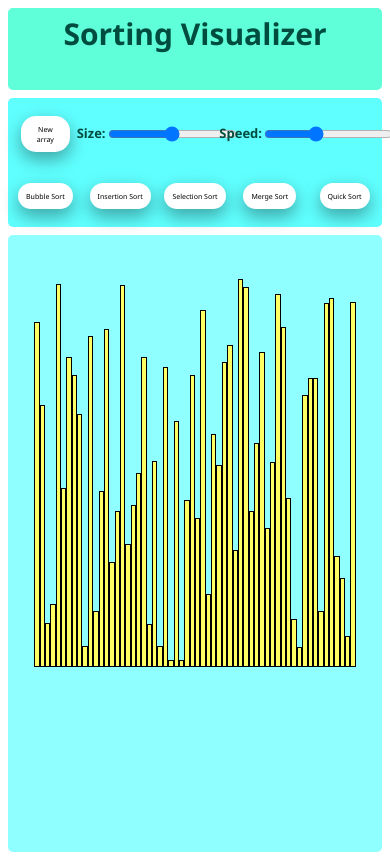
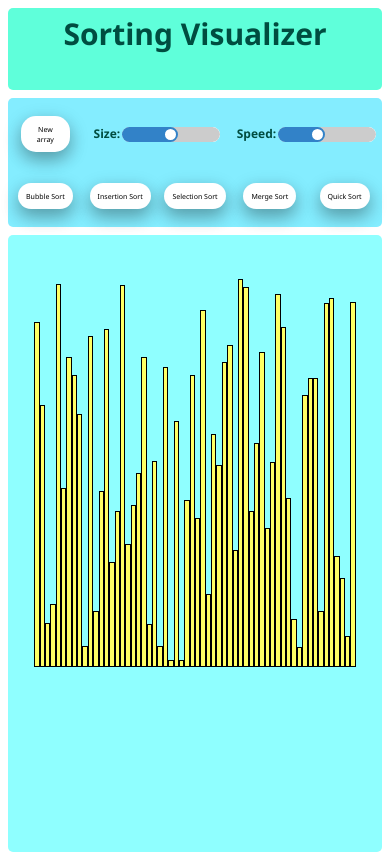
Before and after one commit to omraj0/Sorting-Visualizer, a plain HTML site: page index.html in a window 390 px wide. Drawn offline with Linux system fonts and the light colour scheme.

Commit message:
Update style.css

```diff
--- a/style.css
+++ b/style.css
@@ -42,7 +42,8 @@ main {
 
 #sidebar {
     /* background: #18ffff; */
-    background: #60ffff;
+    /* background: #60ffff; */
+    background: #84edff;
     grid-area: sidebar;
     border-radius: var(--main-radius);
     padding-top: var(--main-padding);
@@ -137,21 +138,16 @@ button {
     border-radius: 20px;
     cursor: pointer;
 
-    box-shadow: 0 8px 16px 0 rgba(0,0,0,0.2), 0 6px 20px 0 rgba(0,0,0,0.19);
+    box-shadow: 0 8px 16px 0 rgba(0, 0, 0, 0.2), 0 6px 20px 0 rgba(0, 0, 0, 0.19);
 }
 
 button:hover {
-    /* background-color: rgb(53, 110, 242); */
-    /* background-color: #00FF00; */
-    /* background-color: #8fffff; */
-    background-color: rgb(232, 232, 232);
-    transition: 1.5s;
+    background-color: #b4f4ff;
+    transition: 0.5s;
+    box-shadow: none;
 }
 
 
-/* rgb(255, 255, 100)
-rgb(255, 105, 105)
-rgb(40, 255, 205)  */
 
 /* Sorting Visualizer Main Side */
 #bar {
@@ -170,12 +166,45 @@ rgb(40, 255, 205)  */
     width: 0.9%;
 }
 
+/* Range Slider Input Styling */
+input[type="range"] {
+    -webkit-appearance: none;
+    appearance: none;
+    width: 15vw;
+    cursor: pointer;
+    outline: none;
+    overflow: hidden;
+    border-radius: 16px;
+}
 
+input[type="range"]::-webkit-slider-runnable-track {
+    height: 15px;
+    background: #ccc;
+    border-radius: 16px;
+}
+
+input[type="range"]::-moz-range-track {
+    height: 15px;
+    background: #ccc;
+    border-radius: 16px;
+}
+
+input[type="range"]::-webkit-slider-thumb {
+    -webkit-appearance: none;
+    appearance: none;
+    height: 15px;
+    width: 15px;
+    background-color: #fff;
+    border-radius: 50%;
+    border: 2px solid rgb(50, 130, 200);
+    box-shadow: -407px 0 0 400px rgb(50, 130, 200);
+}
 
 @media only screen and (max-width: 700px) {
-    nav{
+    nav {
         font-size: 30px;
     }
+
     .container {
         grid-template-columns: 1fr;
         grid-template-rows: 1fr 1.5fr 7.5fr;
@@ -205,18 +234,28 @@ rgb(40, 255, 205)  */
         font-size: 14px;
     }
 
-    #newarr, #bubble, #insertion, #selection, #merge, #quick{
+    #newarr,
+    #bubble,
+    #insertion,
+    #selection,
+    #merge,
+    #quick {
         padding: 0.5rem;
     }
 
-    #spanSpeed, #spanSize{
-        font-size: 13px;
+    #spanSpeed,
+    #spanSize {
+        font-size: 12px;
         display: flex;
     }
 
-    button{
+    button {
         border-radius: 15px;
         font-weight: 500;
     }
 
+    input[type="range"] {
+        width: 25vw;
+    }
+
 }
```
